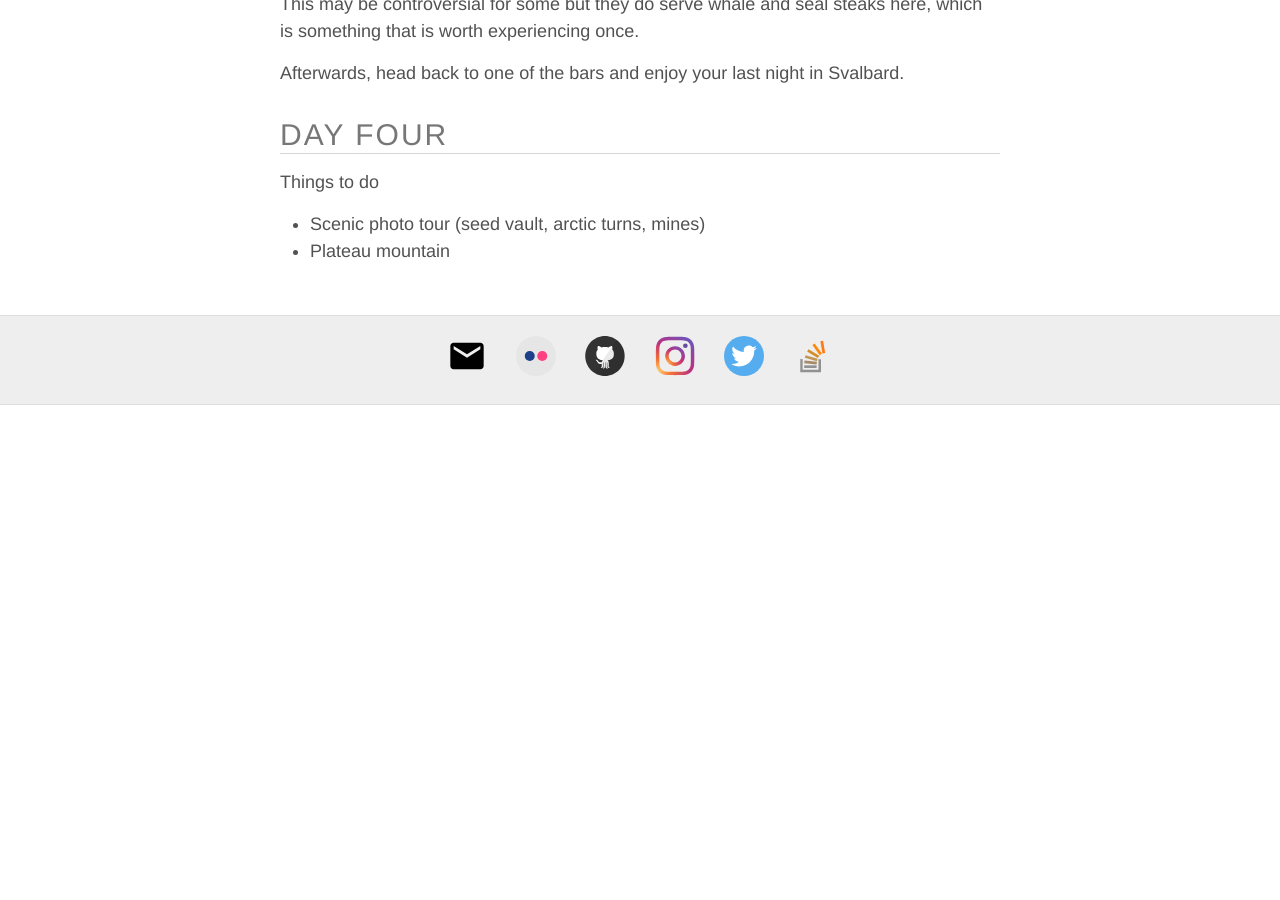
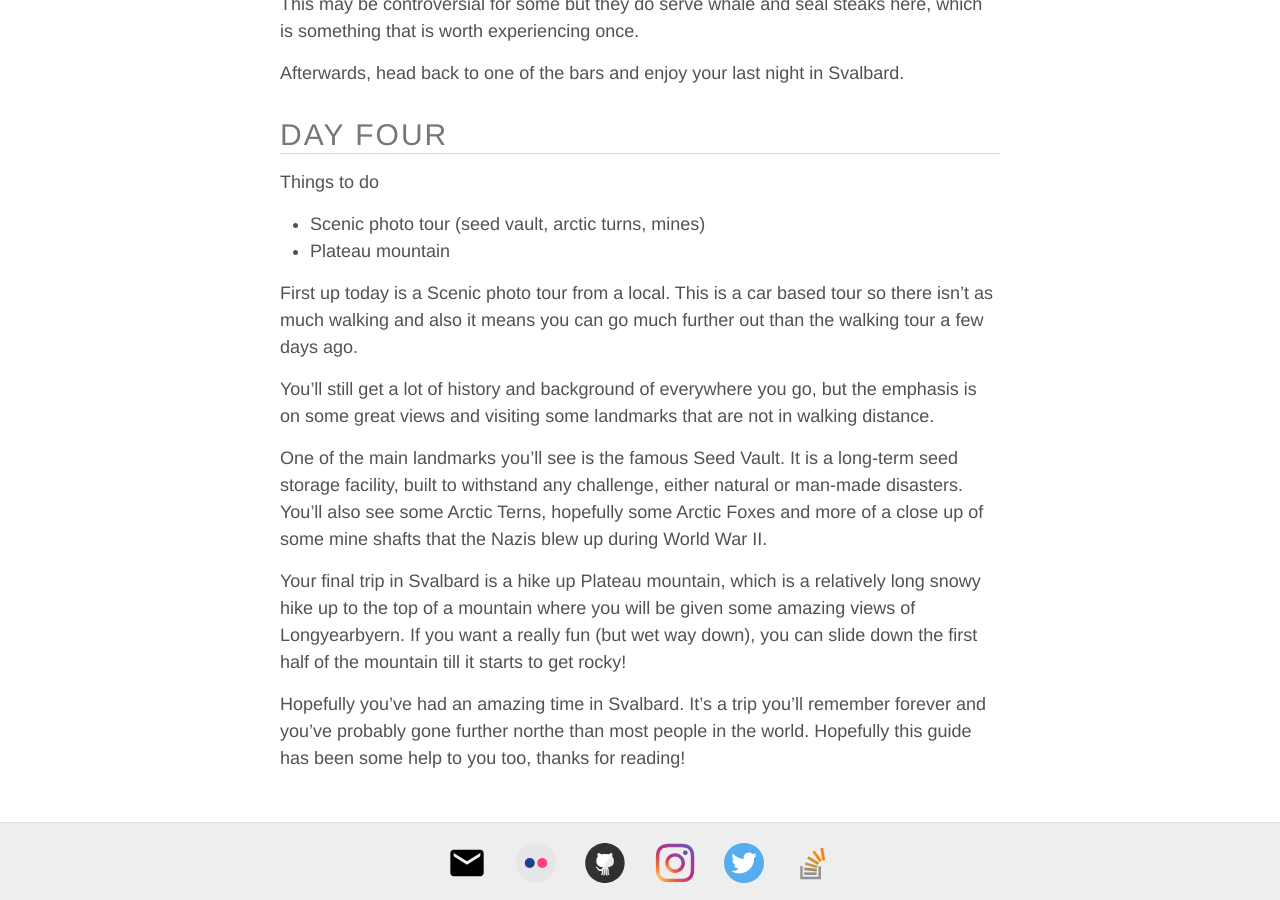
Before and after one commit to dineshraj/blog, a Jekyll site: the page built from _posts/2019-06-17-make-the-most-of-svalbard-in-4-days.md, in a window 1280 px wide and 900 px high, scrolled down 5371 px. Built offline with Jekyll 4.4.1, drawn with Linux system fonts in a browser that asks for light colours; before the commit the page ends 5776 px from its top, so only the background shows below that.

Commit message:
first draft

```diff
--- a/_posts/2019-06-17-make-the-most-of-svalbard-in-4-days.md
+++ b/_posts/2019-06-17-make-the-most-of-svalbard-in-4-days.md
@@ -153,7 +153,16 @@ Afterwards, head back to one of the bars and enjoy your last night in Svalbard.
 - Scenic photo tour (seed vault, arctic turns, mines)
 - Plateau mountain
 
+First up today is a Scenic photo tour from a local. This is a car based tour so there isn't as much walking and also it means you can go much further out than the walking tour a few days ago.
 
+You'll still get a lot of history and background of everywhere you go, but the emphasis is on some great views and visiting some landmarks that are not in walking distance.
+
+One of the main landmarks you'll see is the famous Seed Vault. It is a long-term seed storage facility, built to withstand any challenge, either natural or man-made disasters. You'll also see some Arctic Terns, hopefully some Arctic Foxes and more of a close up of some mine shafts that the Nazis blew up during World War II.
+
+Your final trip in Svalbard is a hike up Plateau mountain, which is a relatively long snowy hike up to the top of a mountain where you will be given some amazing views of Longyearbyern. If you want a really fun (but wet way down), you can slide down the first half of the mountain till it starts to get rocky!
+
+
+Hopefully you've had an amazing time in Svalbard. It's a trip you'll remember forever and you've probably gone further northe than most people in the world. Hopefully this guide has been some help to you too, thanks for reading!
 
 
 [intro]: /assets/svalbard/social.jpg "Welcome to the Arctic Circle"
```
